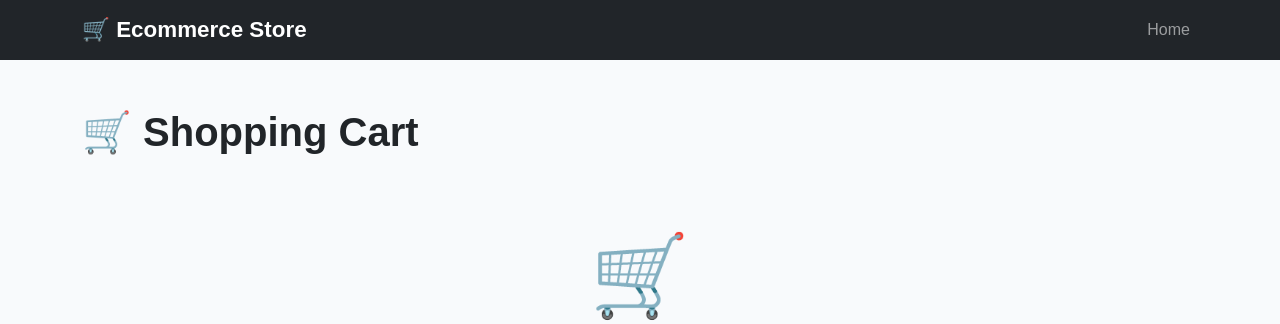
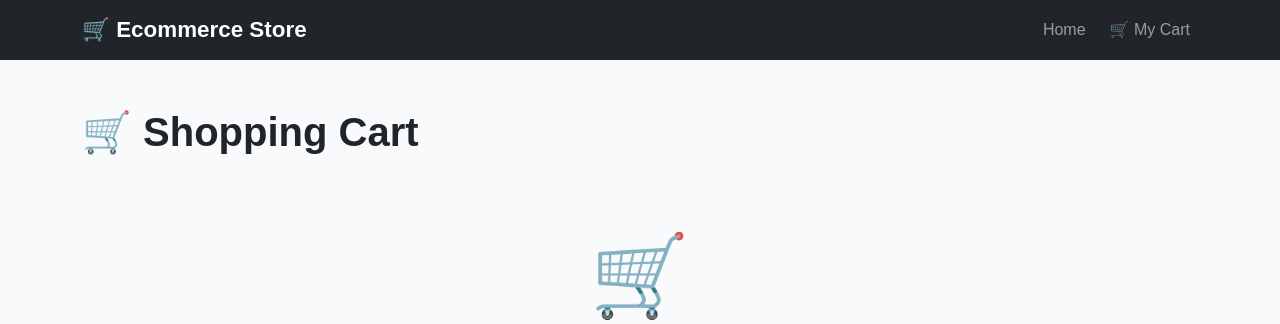
Before and after one commit to Himmatullah/code_alpha_Ecomerce, a Django app: page /cart/ in a window 1280 px wide. Shown: the top 324 px of the page. Run offline with Django 5.2, Linux system fonts and the light colour scheme.

Commit message:
Add shopping cart link to shared navigation

```diff
--- a/products/templates/products/base.html
+++ b/products/templates/products/base.html
@@ -40,6 +40,10 @@
                     <a class="nav-link" href="{% url 'home' %}">
                         Home
                     </a>
+                </li>
+
+                <li class="nav-item">
+                    <a class="nav-link" href="{% url 'cart_detail' %}">🛒 My Cart</a>
                 </li>
 
                 {% if user.is_authenticated %}
```
